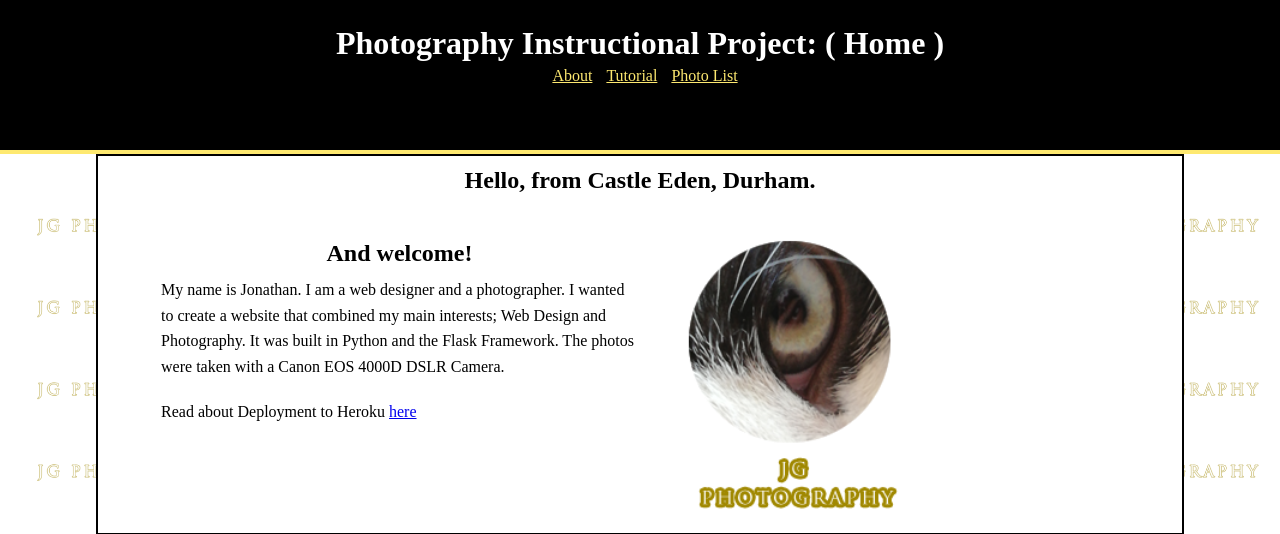
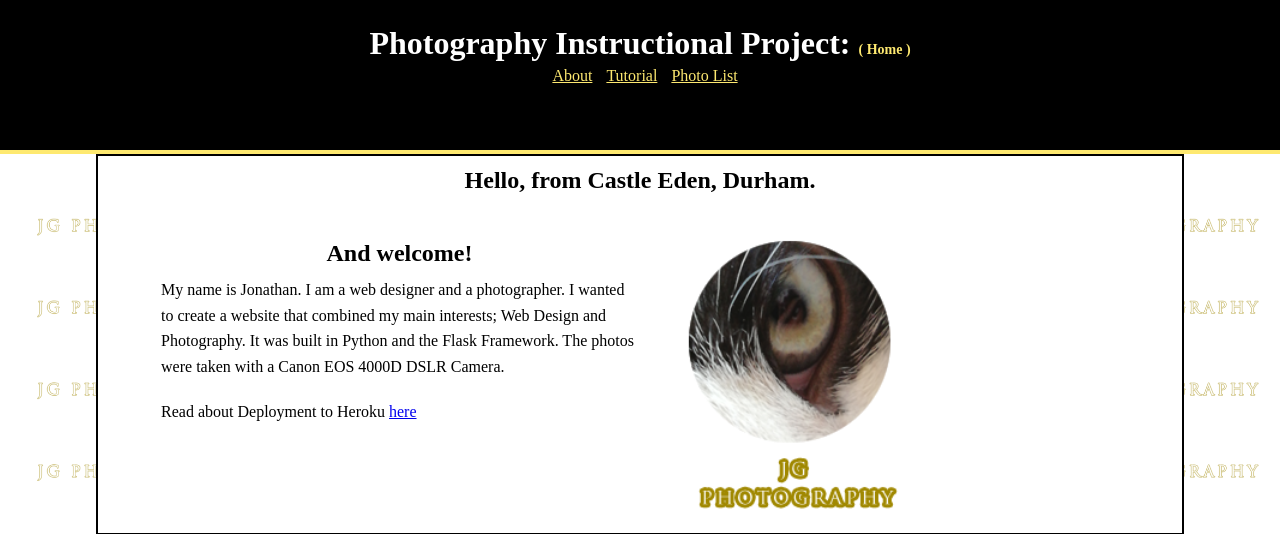
Before and after one commit to jg-digital-media/jgdm_flask_project, a Flask app: page / in a window 1280 px wide. Shown: the top 534 px of the page. Run offline with Flask 2, Linux system fonts and the light colour scheme; some web fonts are replaced.

Commit message:
header span style

```diff
--- a/static/sass/sass.scss
+++ b/static/sass/sass.scss
@@ -29,6 +29,11 @@ body {
         position: relative;
         top: 5px;
         text-align: center;
+
+        span {
+            color: #fee970;
+            font-size: 14px;
+        }
     }
 
     nav {
@@ -244,7 +249,6 @@ body {
 
         display: flex;
         flex-direction: row;
-        border: solid blue 1px;
 
 
         @media (max-width: 960px) {
--- a/static/style.css
+++ b/static/style.css
@@ -21,6 +21,9 @@ body {
     position: relative;
     top: 5px;
     text-align: center; }
+    .header h1 span {
+      color: #fee970;
+      font-size: 14px; }
   .header nav {
     width: 100%;
     text-align: center;
@@ -147,8 +150,7 @@ body {
     border: red solid 1px; }
   .container .single {
     display: flex;
-    flex-direction: row;
-    border: solid blue 1px; }
+    flex-direction: row; }
     @media (max-width: 680px) {
       .container .single {
         flex-direction: column; } }
```
Also changed, not shown: 1 other file.
